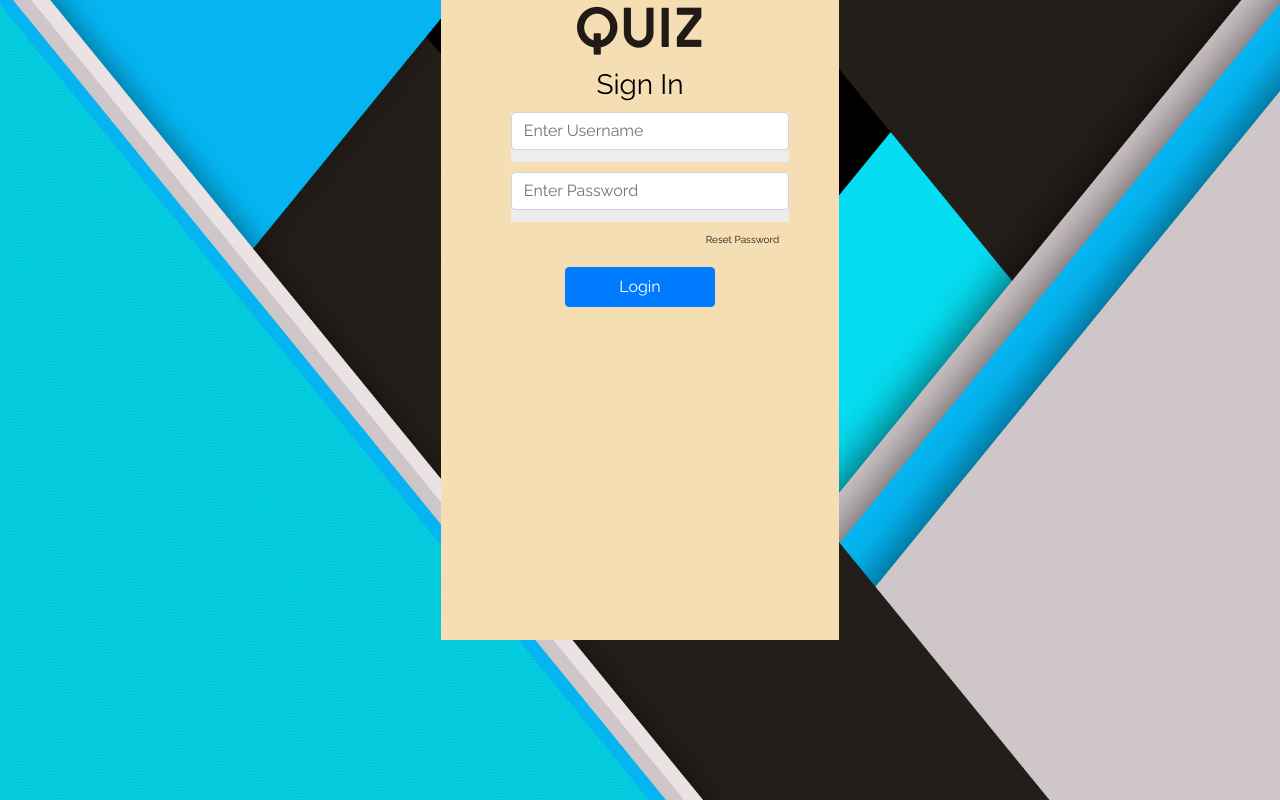
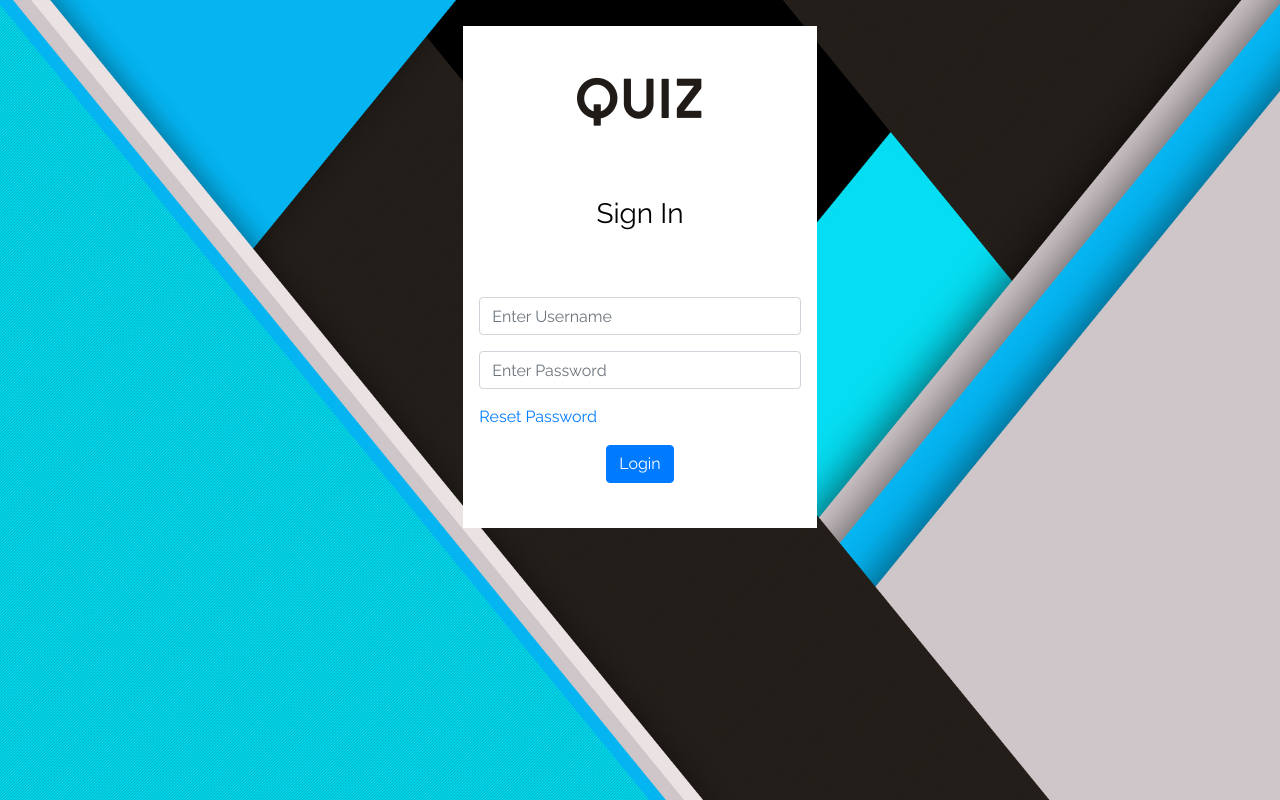
Before and after one commit to Gnitch/Web_Dev_Course_Project, a Django app: page / in a window 1280 px wide. Shown: the part 56-856 px from the top of the page. Run offline with Django 3.2, Linux system fonts and the light colour scheme; some libraries are stand-ins or nearby versions.

Commit message:
fix home

```diff
--- a/static/accounts/style.css
+++ b/static/accounts/style.css
@@ -18,46 +18,22 @@ main {
   background-size: cover;
 }
 
-.container {
-  width: 80%;
-  height: 80%;
-  margin: 0 auto;
-  display: flex;
-  flex-direction: column;
-  justify-content: flex-end;
-  align-items: center;
+main .container {
+  padding: 10px;
+  height: 85%;
 }
 
-.login-part {
-  width: 40%;
+main .row {
   height: 100%;
 }
 
-@media only screen and (max-width: 568px) {
-  .container {
-    width: 100%;
-  }
-  .login-part {
-    width: 100%;
-  }
-}
-
-@media only screen and (max-width: 1200px) {
-  .container {
-    display: block;
-    width: 80%;
-  }
-  .login-part {
-    width: 100%;
-  }
-}
-
 .right {
-  background-color: wheat;
-  align-items: center;
+  height: 80%;
   font-family: "Raleway", sans-serif;
-  text-align: center;
-  color: red;
+  background-color: white;
+  display: flex;
+  flex-direction: column;
+  justify-content: space-around;
 }
 
 .title {
@@ -74,64 +50,3 @@ main {
   text-align: center;
   font-size: 1.75rem;
 }
-
-.form-group {
-  background-color: #ededed;
-  margin: 10px;
-  width: 100%;
-  height: 50px;
-}
-form {
-  width: 70%;
-  margin: 0 auto;
-  text-align: start;
-}
-
-form input {
-  border: none;
-  background-color: transparent;
-  width: 100%;
-  height: 100%;
-  position: relative;
-}
-
-form input:focus + label {
-  color: rgb(11, 195, 251);
-}
-
-form a {
-  font-size: 10px;
-  display: block;
-  text-align: end;
-  text-decoration: none;
-  color: #201b17;
-}
-form button {
-  display: block;
-  font-size: 18px;
-  margin: 20px auto;
-  border: none;
-  width: 150px;
-  height: 40px;
-  background-color: #201b17;
-  color: white;
-  cursor: pointer;
-}
-
-form button:hover {
-  background-color: #05b5f1;
-}
-
-form button:focus {
-  outline: none;
-}
-
-.right h5 {
-  padding-top: 15px;
-}
-
-.right img {
-  width: 20px;
-  padding: 10px;
-  vertical-align: middle;
-}
--- a/templates/accounts/authentication.html
+++ b/templates/accounts/authentication.html
@@ -6,7 +6,10 @@
     <meta http-equiv="refresh" content=" 0; url = {% url 'quiz:home' %} " />
     {% endif %}
     <div class="container">
-      <div class="login-part right">
+      <div class="row py-3">
+        <div class="col-md-4"></div>
+        <div class="col-md-4">
+          <div class="right p-3">
             <h1 class="title">Quiz</h1>
             <h3 class="welcome">Sign In</h3>
             <form method="post">
@@ -36,6 +39,8 @@
             </form>
           </div>
         </div>
+      </div>
+    </div>
   </main>
 </body>
 {% endblock %}
```
Lines whose indentation alone changed are shown as unchanged.
